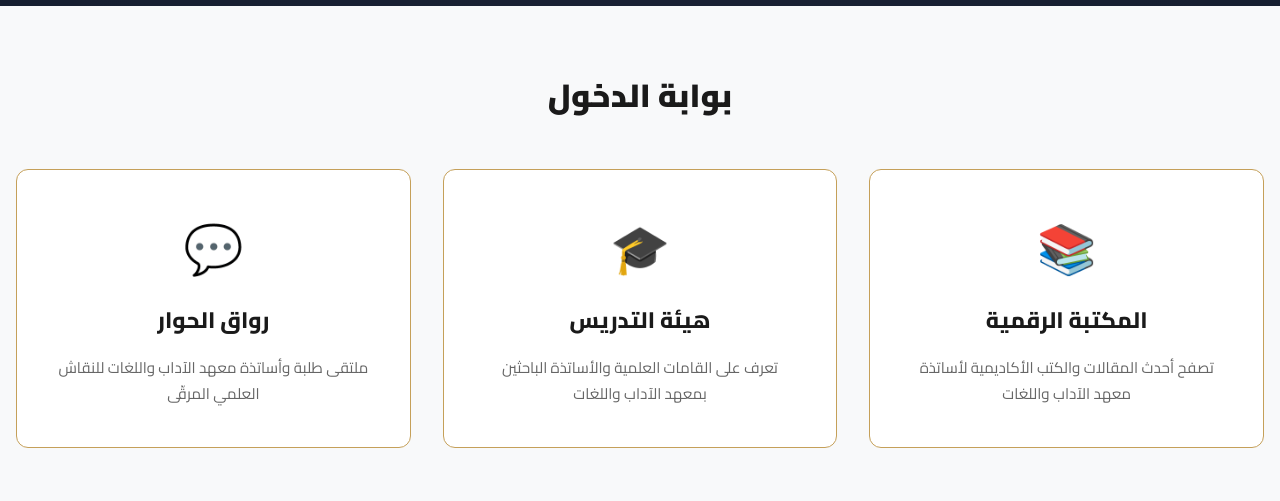
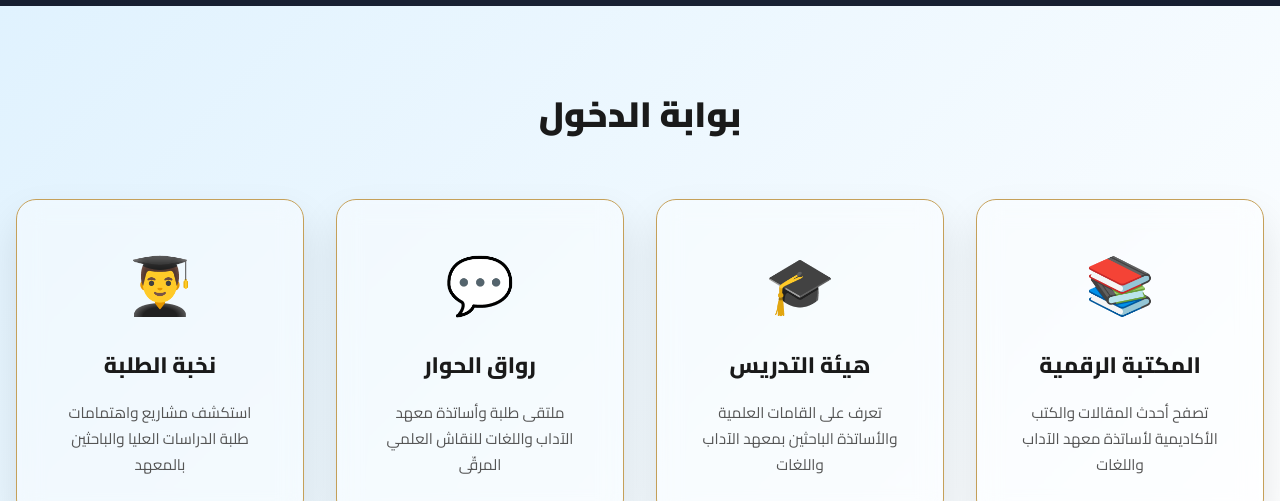
Before and after one commit to chmse/moktab-platform, a React (Vite) app: page / in a window 1280 px wide. Shown: the part 451-952 px from the top of the page. Built offline with nearby package versions, Linux system fonts and the light colour scheme; no server answers; the database is empty; grey boxes are pictures that could not be loaded.

Commit message:
Feature: Moktab v4.2 - 3D Glassmorphism (4 Cards + Search)

```diff
--- a/src/pages/HomePage.tsx
+++ b/src/pages/HomePage.tsx
@@ -35,69 +35,114 @@ const HomePage = () => {
     <>
       <HeroSection stats={stats} onSearch={() => { }} />
 
-      {/* Entrance Hub Section - Institutional Minimalist */}
-      <div style={{ backgroundColor: '#f8f9fa', padding: '4rem 0' }}>
+      {/* Entrance Hub Section - 3D Glassmorphism */}
+      <div style={{
+        background: 'linear-gradient(135deg, #e0f2fe 0%, #ffffff 100%)',
+        padding: '5rem 0',
+        position: 'relative'
+      }}>
         <div className="container">
-          <h2 style={{ fontSize: '2rem', fontWeight: '900', textAlign: 'center', marginBottom: '3rem', color: '#1a1a1a' }}>
+          <h2 style={{ fontSize: '2.2rem', fontWeight: '900', textAlign: 'center', marginBottom: '3.5rem', color: '#1a1a1a' }}>
             بوابة الدخول
           </h2>
-          <div style={{ display: 'grid', gridTemplateColumns: 'repeat(auto-fit, minmax(320px, 1fr))', gap: '2rem' }}>
+          <div style={{ display: 'grid', gridTemplateColumns: 'repeat(auto-fit, minmax(280px, 1fr))', gap: '2rem' }}>
             <Link to="/works" style={{ textDecoration: 'none' }}>
               <div className="card-hover" style={{
-                backgroundColor: 'white',
+                background: 'rgba(255, 255, 255, 0.4)',
+                backdropFilter: 'blur(12px)',
+                WebkitBackdropFilter: 'blur(12px)',
                 padding: '2.5rem',
-                borderRadius: 'var(--radius-lg)',
+                borderRadius: '20px',
                 border: '1px solid #c5a059',
                 textAlign: 'center',
-                transition: 'all 0.3s ease',
+                transition: 'all 0.4s cubic-bezier(0.175, 0.885, 0.32, 1.275)',
                 cursor: 'pointer',
-                height: '100%'
+                height: '100%',
+                boxShadow: '0 20px 40px rgba(0,0,0,0.1)',
+                transform: 'translateY(0)',
               }}>
-                <div style={{ fontSize: '3rem', marginBottom: '1rem' }}>📚</div>
+                <div style={{ fontSize: '3.5rem', marginBottom: '1.2rem' }}>📚</div>
                 <h3 style={{ fontSize: '1.4rem', fontWeight: '800', marginBottom: '1rem', color: '#1a1a1a' }}>المكتبة الرقمية</h3>
-                <p style={{ color: '#666', fontSize: '0.95rem', lineHeight: '1.7' }}>
+                <p style={{ color: '#555', fontSize: '0.95rem', lineHeight: '1.7' }}>
                   تصفح أحدث المقالات والكتب الأكاديمية لأساتذة معهد الآداب واللغات
                 </p>
               </div>
             </Link>
             <Link to="/professors" style={{ textDecoration: 'none' }}>
               <div className="card-hover" style={{
-                backgroundColor: 'white',
+                background: 'rgba(255, 255, 255, 0.4)',
+                backdropFilter: 'blur(12px)',
+                WebkitBackdropFilter: 'blur(12px)',
                 padding: '2.5rem',
-                borderRadius: 'var(--radius-lg)',
+                borderRadius: '20px',
                 border: '1px solid #c5a059',
                 textAlign: 'center',
-                transition: 'all 0.3s ease',
+                transition: 'all 0.4s cubic-bezier(0.175, 0.885, 0.32, 1.275)',
                 cursor: 'pointer',
-                height: '100%'
+                height: '100%',
+                boxShadow: '0 20px 40px rgba(0,0,0,0.1)',
+                transform: 'translateY(0)',
               }}>
-                <div style={{ fontSize: '3rem', marginBottom: '1rem' }}>🎓</div>
+                <div style={{ fontSize: '3.5rem', marginBottom: '1.2rem' }}>🎓</div>
                 <h3 style={{ fontSize: '1.4rem', fontWeight: '800', marginBottom: '1rem', color: '#1a1a1a' }}>هيئة التدريس</h3>
-                <p style={{ color: '#666', fontSize: '0.95rem', lineHeight: '1.7' }}>
+                <p style={{ color: '#555', fontSize: '0.95rem', lineHeight: '1.7' }}>
                   تعرف على القامات العلمية والأساتذة الباحثين بمعهد الآداب واللغات
                 </p>
               </div>
             </Link>
             <Link to="/community" style={{ textDecoration: 'none' }}>
               <div className="card-hover" style={{
-                backgroundColor: 'white',
+                background: 'rgba(255, 255, 255, 0.4)',
+                backdropFilter: 'blur(12px)',
+                WebkitBackdropFilter: 'blur(12px)',
                 padding: '2.5rem',
-                borderRadius: 'var(--radius-lg)',
+                borderRadius: '20px',
                 border: '1px solid #c5a059',
                 textAlign: 'center',
-                transition: 'all 0.3s ease',
+                transition: 'all 0.4s cubic-bezier(0.175, 0.885, 0.32, 1.275)',
                 cursor: 'pointer',
-                height: '100%'
+                height: '100%',
+                boxShadow: '0 20px 40px rgba(0,0,0,0.1)',
+                transform: 'translateY(0)',
               }}>
-                <div style={{ fontSize: '3rem', marginBottom: '1rem' }}>💬</div>
+                <div style={{ fontSize: '3.5rem', marginBottom: '1.2rem' }}>💬</div>
                 <h3 style={{ fontSize: '1.4rem', fontWeight: '800', marginBottom: '1rem', color: '#1a1a1a' }}>رواق الحوار</h3>
-                <p style={{ color: '#666', fontSize: '0.95rem', lineHeight: '1.7' }}>
+                <p style={{ color: '#555', fontSize: '0.95rem', lineHeight: '1.7' }}>
                   ملتقى طلبة وأساتذة معهد الآداب واللغات للنقاش العلمي المرقّى
+                </p>
+              </div>
+            </Link>
+            <Link to="/students" style={{ textDecoration: 'none' }}>
+              <div className="card-hover" style={{
+                background: 'rgba(255, 255, 255, 0.4)',
+                backdropFilter: 'blur(12px)',
+                WebkitBackdropFilter: 'blur(12px)',
+                padding: '2.5rem',
+                borderRadius: '20px',
+                border: '1px solid #c5a059',
+                textAlign: 'center',
+                transition: 'all 0.4s cubic-bezier(0.175, 0.885, 0.32, 1.275)',
+                cursor: 'pointer',
+                height: '100%',
+                boxShadow: '0 20px 40px rgba(0,0,0,0.1)',
+                transform: 'translateY(0)',
+              }}>
+                <div style={{ fontSize: '3.5rem', marginBottom: '1.2rem' }}>👨‍🎓</div>
+                <h3 style={{ fontSize: '1.4rem', fontWeight: '800', marginBottom: '1rem', color: '#1a1a1a' }}>نخبة الطلبة</h3>
+                <p style={{ color: '#555', fontSize: '0.95rem', lineHeight: '1.7' }}>
+                  استكشف مشاريع واهتمامات طلبة الدراسات العليا والباحثين بالمعهد
                 </p>
               </div>
             </Link>
           </div>
         </div>
+
+        <style>{`
+          .card-hover:hover {
+            transform: translateY(-12px) !important;
+            box-shadow: 0 25px 50px rgba(197, 160, 89, 0.3) !important;
+          }
+        `}</style>
       </div>
 
       {/* Research Cloud Section */}
--- a/src/pages/ScientificWorksPage.tsx
+++ b/src/pages/ScientificWorksPage.tsx
@@ -1,10 +1,11 @@
 import { useEffect, useState } from 'react';
 import { Link } from 'react-router-dom';
 import { supabase } from '../lib/supabaseClient';
-import { Calendar, ArrowRight } from 'lucide-react';
+import { Calendar, ArrowRight, Search } from 'lucide-react';
 
 const ScientificWorksPage = () => {
     const [worksList, setWorksList] = useState<any[]>([]);
+    const [searchTerm, setSearchTerm] = useState('');
     const [loading, setLoading] = useState(true);
 
     useEffect(() => {
@@ -31,6 +32,12 @@ const ScientificWorksPage = () => {
         fetchWorks();
     }, []);
 
+    const filteredWorks = worksList.filter(work =>
+        work.title.toLowerCase().includes(searchTerm.toLowerCase()) ||
+        work.abstract?.toLowerCase().includes(searchTerm.toLowerCase()) ||
+        work.professorName.toLowerCase().includes(searchTerm.toLowerCase())
+    );
+
     return (
         <div className="container" style={{ padding: '4rem 1rem' }}>
             <div style={{ textAlign: 'center', marginBottom: '3rem' }}>
@@ -38,6 +45,47 @@ const ScientificWorksPage = () => {
                 <p style={{ color: 'var(--color-text-secondary)', maxWidth: '600px', margin: '0 auto', fontSize: '1.1rem' }}>
                     استعرض أحدث الأبحاث والدراسات والمؤلفات العلمية لنخبة من الأكاديميين.
                 </p>
+            </div>
+
+            {/* Search Bar */}
+            <div style={{ marginBottom: '3rem', maxWidth: '600px', margin: '0 auto 3rem' }}>
+                <div style={{ position: 'relative' }}>
+                    <Search style={{
+                        position: 'absolute',
+                        top: '50%',
+                        right: '1.5rem',
+                        transform: 'translateY(-50%)',
+                        color: 'var(--color-primary)',
+                        opacity: 0.7
+                    }} size={20} />
+                    <input
+                        type="text"
+                        placeholder="ابحث عن عنوان بحث، كلمة مفتاحية، أو اسم أستاذ..."
+                        value={searchTerm}
+                        onChange={(e) => setSearchTerm(e.target.value)}
+                        style={{
+                            width: '100%',
+                            padding: '1.2rem 3.5rem 1.2rem 1.5rem',
+                            borderRadius: '999px',
+                            border: '2px solid var(--color-surface-alt)',
+                            fontSize: '1.1rem',
+                            outline: 'none',
+                            transition: 'all 0.3s',
+                            backgroundColor: 'var(--color-surface-alt)',
+                            color: 'var(--color-primary)'
+                        }}
+                        onFocus={(e) => {
+                            e.currentTarget.style.borderColor = 'var(--color-accent)';
+                            e.currentTarget.style.backgroundColor = 'white';
+                            e.currentTarget.style.boxShadow = '0 0 0 4px rgba(212, 175, 55, 0.1)';
+                        }}
+                        onBlur={(e) => {
+                            e.currentTarget.style.borderColor = 'var(--color-surface-alt)';
+                            e.currentTarget.style.backgroundColor = 'var(--color-surface-alt)';
+                            e.currentTarget.style.boxShadow = 'none';
+                        }}
+                    />
+                </div>
             </div>
 
             {loading ? (
@@ -48,8 +96,8 @@ const ScientificWorksPage = () => {
                 </div>
             ) : (
                 <div className="animate-fade-in" style={{ display: 'grid', gap: '1.5rem' }}>
-                    {worksList.length > 0 ? (
-                        worksList.map((work) => (
+                    {filteredWorks.length > 0 ? (
+                        filteredWorks.map((work) => (
                             <div key={work.id} className="card-hover" style={{
                                 padding: '2rem',
                                 backgroundColor: 'white',
@@ -110,7 +158,7 @@ const ScientificWorksPage = () => {
                         ))
                     ) : (
                         <div style={{ gridColumn: '1 / -1', textAlign: 'center', padding: '2rem', color: 'var(--color-text-secondary)' }}>
-                            لا توجد أعمال علمية متاحة حالياً.
+                            لا توجد نتائج مطابقة للبحث.
                         </div>
                     )}
                 </div>
```
Also changed, not shown: src/pages/ProfessorsPage.tsx (+53 -3 lines).
